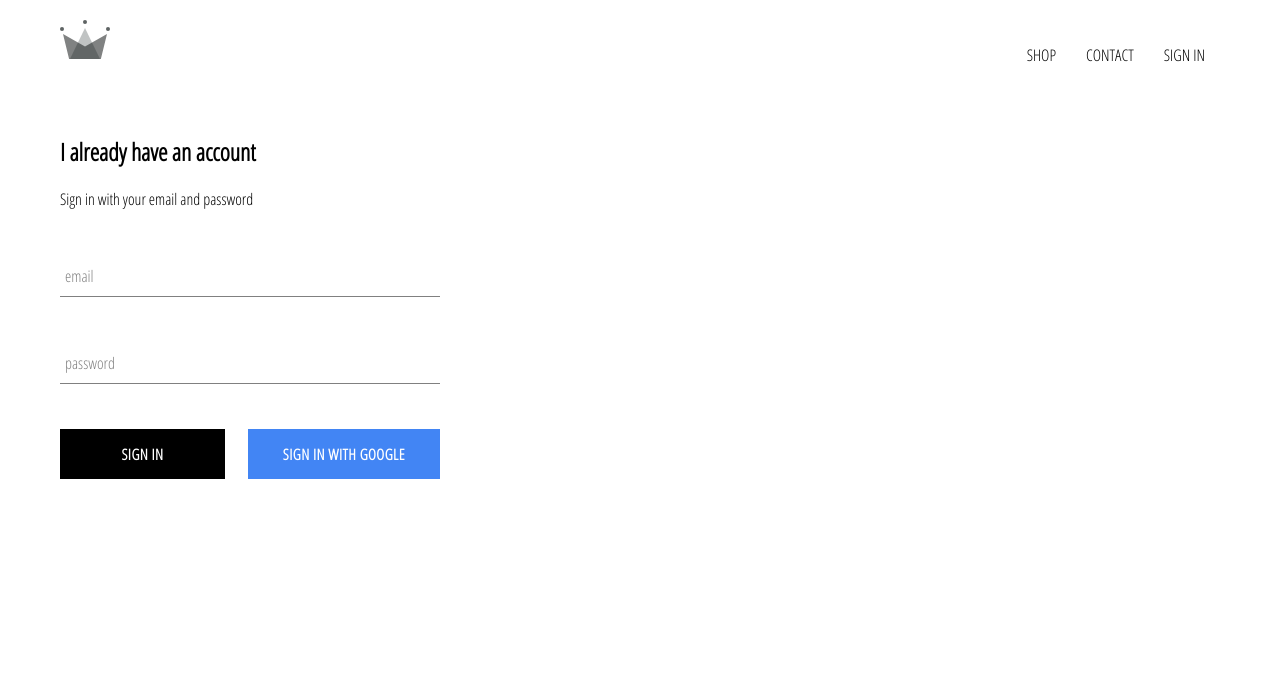
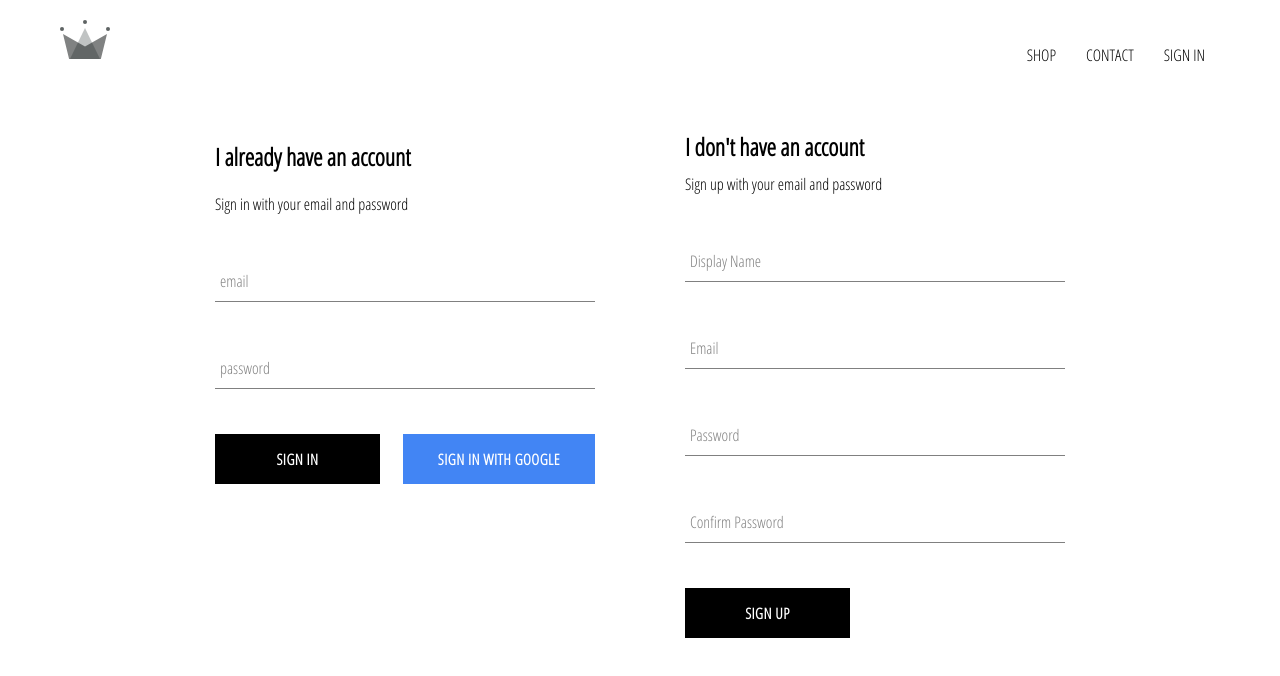
Before and after one commit to nestro14/crwn-clothing, a React (Create React App) app: page /signin in a window 1280 px wide. Shown: the top 676 px of the page. Built offline with nearby package versions, Linux system fonts and the light colour scheme; no server answers.

Commit message:
implemented firebase utils, included ability to authenticate users via email and password through sign-up component

```diff
--- a/src/App.js
+++ b/src/App.js
@@ -5,7 +5,7 @@
 import ShopPage from './pages/shop/shop.component';
 import Header from './components/header/header.component'
 import signInAndSignOut from './pages/sign-in-and-sign-up/sign-in-and-sign-up.component'
-import { auth } from './firebase/firebase.utils'
+import { auth, createUserProfileDocument } from './firebase/firebase.utils'
 
 class App extends React.Component {
   constructor() {
@@ -18,9 +18,23 @@
   unsubscribeFromAuth = null;
 
   componentDidMount(){
-    this.unsubscribeFromAuth = auth.onAuthStateChanged(user =>{
-      this.setState({currentUser:user});
-    })
+    this.unsubscribeFromAuth = auth.onAuthStateChanged(async userAuth =>{
+      // this.setState({currentUser:user});
+      // createUserProfileDocument(user);
+      if(userAuth){
+        const userRef = await createUserProfileDocument(userAuth);
+        userRef.onSnapshot(snapshot => {
+          this.setState({
+            currentUser: {
+              id: snapshot.id,
+              ...snapshot.data()
+            }
+          })
+        });
+      }else{
+        this.setState({currentUser:userAuth});
+      }
+    });
   }
 
   componentWillUnmount() {
--- /dev/null
+++ b/src/components/sign-up/sign-up.component.jsx
@@ -0,0 +1,84 @@
+import React from 'react';
+import './sign-up.styles.scss';
+import FormInput from '../form-input/form-input.component';
+import CustomButton from '../custom-button/custom-button.component';
+import { auth, createUserProfileDocument } from '../../firebase/firebase.utils'
+
+class SignUp extends React.Component {
+    constructor() {
+        super();
+        this.state = {
+            displayName: '',
+            email: '',
+            password:'',
+            confirmPassword:''
+        }
+    }
+
+    handleSubmit = async event => {
+        event.preventDefault();
+        const {displayName, email, password, confirmPassword} = this.state;
+        if(password !== confirmPassword){
+            alert("Passwords don't match.");
+            return;
+        }
+
+        try {
+            const {user} = await auth.createUserWithEmailAndPassword(email,password);
+            await createUserProfileDocument(user,{displayName});
+            this.state = ({
+                displayName: '',
+                email: '',
+                password:'',
+                confirmPassword:''
+            });
+        } catch (error) {
+            console.log(error);
+        }
+    }
+
+    handleChange = event => {
+        const {name, value} = event.target;
+        this.setState({[name]: value});
+    }
+
+    render() {
+        const {displayName, email, password, confirmPassword} = this.state;
+        return (
+            <div className='sign-up'>
+                <h2 className='title'>I don't have an account</h2>
+                <span>Sign up with your email and password</span>
+                <form className='sign-up-form' onSubmit={this.handleSubmit}>
+                    <FormInput type="text"
+                        value={displayName}
+                        name="displayName"
+                        label='Display Name'
+                        handleChange={this.handleChange}
+                        required />
+                    <FormInput type="email"
+                        value={email}
+                        name="email"
+                        label='Email'
+                        handleChange={this.handleChange}
+                        required />
+                    <FormInput type="password"
+                        value={password}
+                        name="password"
+                        label='Password'
+                        handleChange={this.handleChange}
+                        required />
+                    <FormInput type="password"
+                        value={confirmPassword}
+                        name="confirmPassword"
+                        label='Confirm Password'
+                        handleChange={this.handleChange}
+                        required />
+                    <CustomButton type='submit'>SIGN UP</CustomButton>
+                </form>
+            </div>
+        )
+    }
+
+}
+
+export default SignUp;
--- /dev/null
+++ b/src/components/sign-up/sign-up.styles.scss
@@ -0,0 +1,9 @@
+.sign-up {
+    display: flex;
+    flex-direction: column;
+    width: 380px;
+
+    .title {
+        margin: 10px 0;
+    }
+}
--- a/src/firebase/firebase.utils.js
+++ b/src/firebase/firebase.utils.js
@@ -12,6 +12,30 @@
     measurementId: "G-1Y3VDB189Z"
   };
 
+export const createUserProfileDocument = async (userAuth, addinitoalData) => {
+  if(!userAuth) return;
+
+  const userRef = firestore.doc(`users/${userAuth.uid}`);
+  const snapShot = await userRef.get();
+
+  // console.log(snapShot);
+  if(!snapShot.exists){
+    const {displayName, email} = userAuth;
+    const createdAt = new Date();
+    try {
+      await userRef.set({
+        displayName,
+        email,
+        createdAt,
+        ...addinitoalData
+      });
+    } catch (error) {
+      console.log('error creating user', error.message);
+    }
+  }
+  return userRef;
+}
+
 firebase.initializeApp(config);
 
 export const auth = firebase.auth();
--- a/src/pages/sign-in-and-sign-up/sign-in-and-sign-up.component.jsx
+++ b/src/pages/sign-in-and-sign-up/sign-in-and-sign-up.component.jsx
@@ -1,10 +1,12 @@
 import React from 'react';
 import './sign-in-and-sign-up.styles.scss'
 import SignIn from '../../components/sign-in/sign-in.component';
+import SignUp from '../../components/sign-up/sign-up.component';
 
 const signInAndSignOut = () => (
-    <div className='sign-in-and-sign-out'>
+    <div className='sign-in-and-sign-up'>
         <SignIn />
+        <SignUp />
     </div>
 );
 
--- a/src/pages/sign-in-and-sign-up/sign-in-and-sign-up.styles.scss
+++ b/src/pages/sign-in-and-sign-up/sign-in-and-sign-up.styles.scss
@@ -0,0 +1,6 @@
+.sign-in-and-sign-up {
+    width: 850px;
+    display: flex;
+    justify-content: space-between;
+    margin: 30px auto;
+}
```
Also changed, not shown: 1 other file (tests, documents, lock files or other folders).
